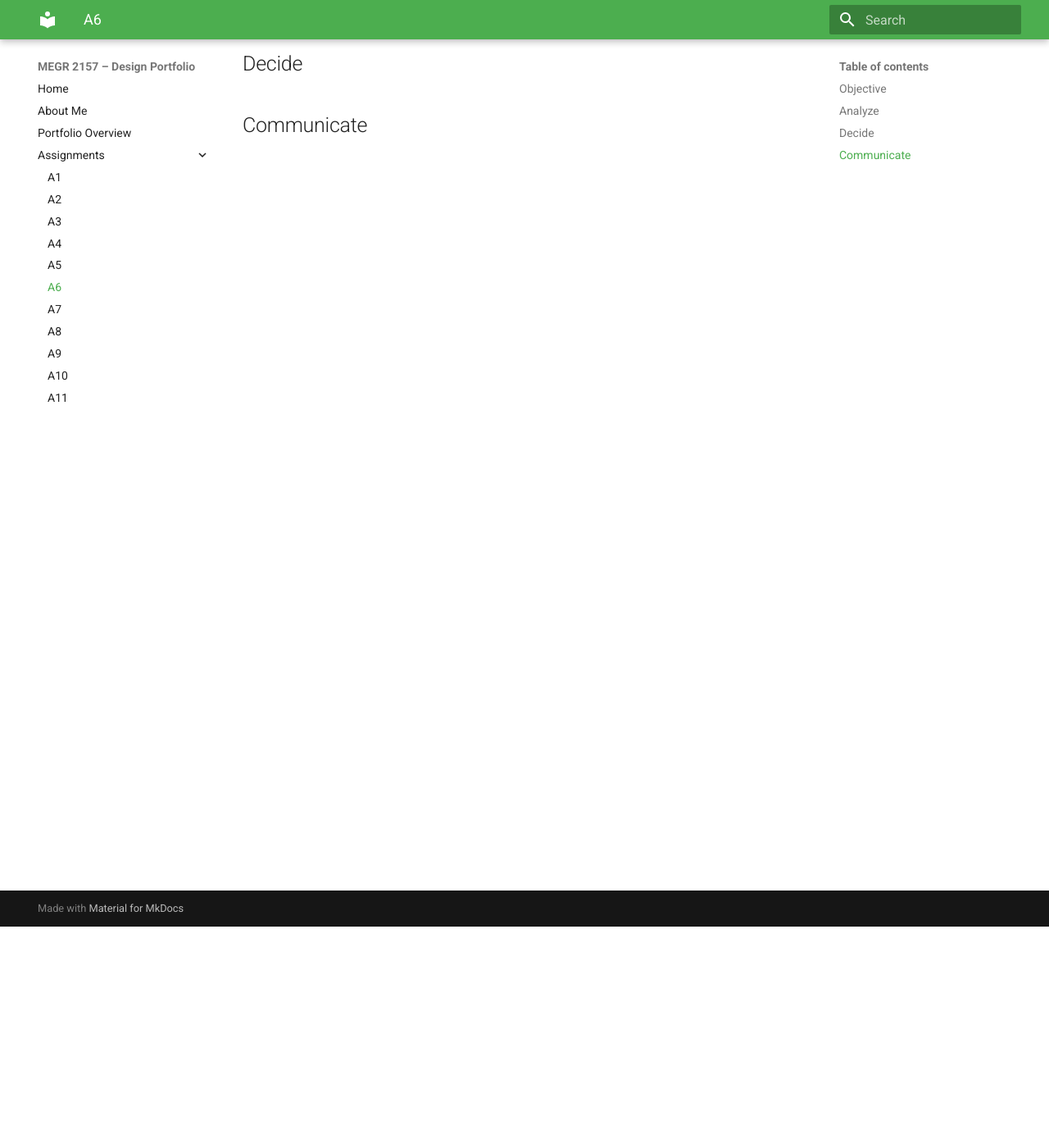
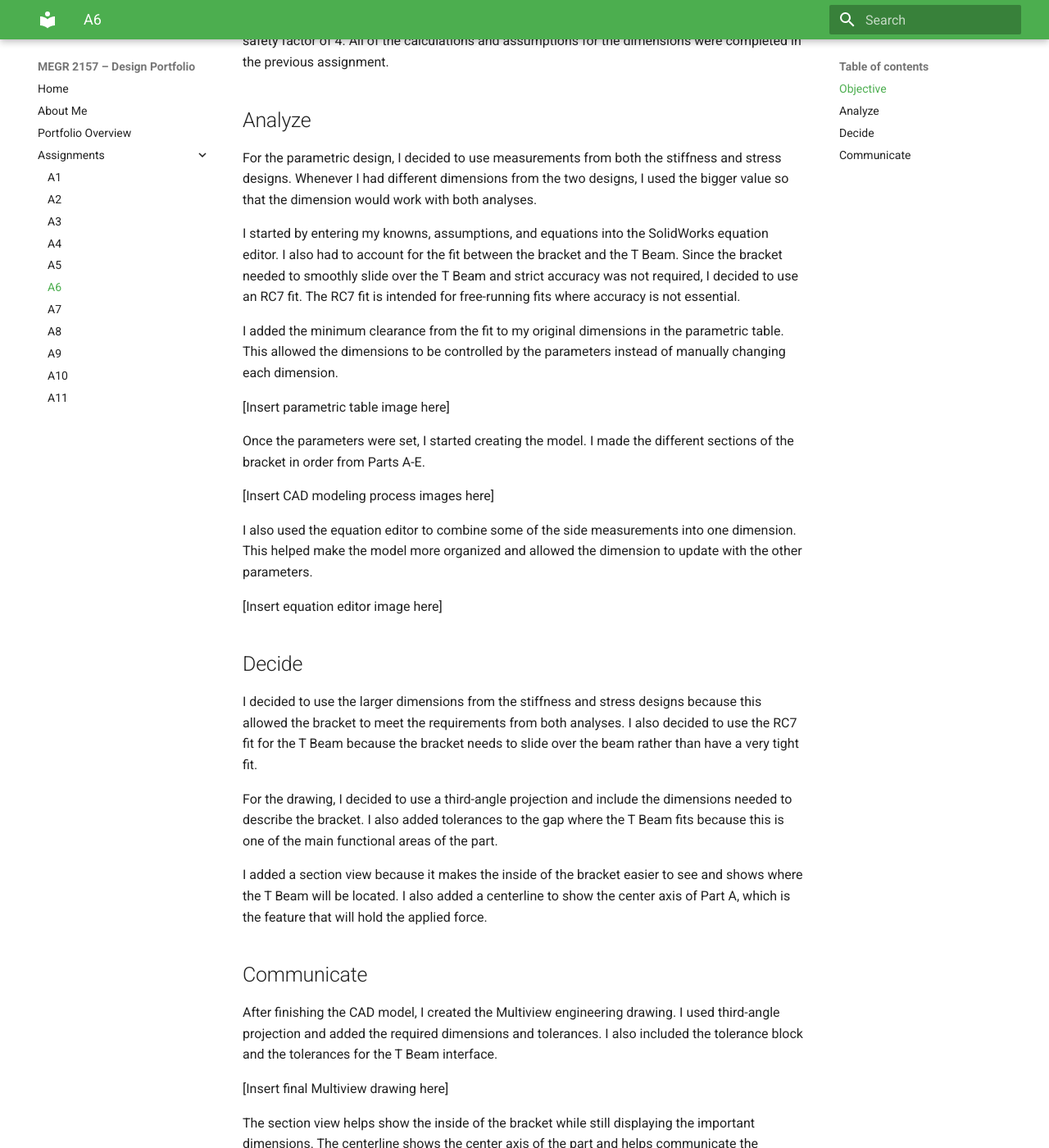
Before and after one commit to gmclean04/Mclean-MEGR-2156-Portfolio, an MkDocs documentation site: the page built from docs/assignments/A06/index.md, in a window 1280 px wide and 1400 px high, scrolled down 270 px. Shown: the whole window at 82% size. Built offline with MkDocs 1.6.1 and Material for MkDocs 9.7.7, drawn with Linux system fonts in a browser that asks for light colours; some of the changed text lies outside the part shown.

Commit message:
Update index.md

```diff
--- a/docs/assignments/A06/index.md
+++ b/docs/assignments/A06/index.md
@@ -1,12 +1,41 @@
-# A6 – [Topic]
+# A6 – Parametric Bracket Design and Drawing
 
 ## Objective
 
+For this assignment, I had to parametrically design the bracket that I made in the previous assignment and then create a Multiview drawing in CAD. The bracket was designed to slide over a T Beam and hold 650 lbf. The material is Nylon, with a maximum deflection of 0.005 in and a safety factor of 4. All of the calculations and assumptions for the dimensions were completed in the previous assignment.
 
 ## Analyze
 
+For the parametric design, I decided to use measurements from both the stiffness and stress designs. Whenever I had different dimensions from the two designs, I used the bigger value so that the dimension would work with both analyses.
+
+I started by entering my knowns, assumptions, and equations into the SolidWorks equation editor. I also had to account for the fit between the bracket and the T Beam. Since the bracket needed to smoothly slide over the T Beam and strict accuracy was not required, I decided to use an RC7 fit. The RC7 fit is intended for free-running fits where accuracy is not essential.
+
+I added the minimum clearance from the fit to my original dimensions in the parametric table. This allowed the dimensions to be controlled by the parameters instead of manually changing each dimension.
+
+[Insert parametric table image here]
+
+Once the parameters were set, I started creating the model. I made the different sections of the bracket in order from Parts A-E.
+
+[Insert CAD modeling process images here]
+
+I also used the equation editor to combine some of the side measurements into one dimension. This helped make the model more organized and allowed the dimension to update with the other parameters.
+
+[Insert equation editor image here]
 
 ## Decide
 
+I decided to use the larger dimensions from the stiffness and stress designs because this allowed the bracket to meet the requirements from both analyses. I also decided to use the RC7 fit for the T Beam because the bracket needs to slide over the beam rather than have a very tight fit.
+
+For the drawing, I decided to use a third-angle projection and include the dimensions needed to describe the bracket. I also added tolerances to the gap where the T Beam fits because this is one of the main functional areas of the part.
+
+I added a section view because it makes the inside of the bracket easier to see and shows where the T Beam will be located. I also added a centerline to show the center axis of Part A, which is the feature that will hold the applied force.
 
 ## Communicate
+
+After finishing the CAD model, I created the Multiview engineering drawing. I used third-angle projection and added the required dimensions and tolerances. I also included the tolerance block and the tolerances for the T Beam interface.
+
+[Insert final Multiview drawing here]
+
+The section view helps show the inside of the bracket while still displaying the important dimensions. The centerline shows the center axis of the part and helps communicate the location of the feature that carries the force.
+
+This assignment took about 2-3 hours to complete. I learned how to take dimensions from my stress and stiffness calculations and use them in a parametric CAD model and Multiview drawing. I also learned that it is important to double check calculations before putting them into a CAD model because an incorrect dimension can affect the rest of the design. Using parametric modeling made it easier to fix these types of errors because the related dimensions could update with the change. I also learned more about using standard fits such as RC7.
```
